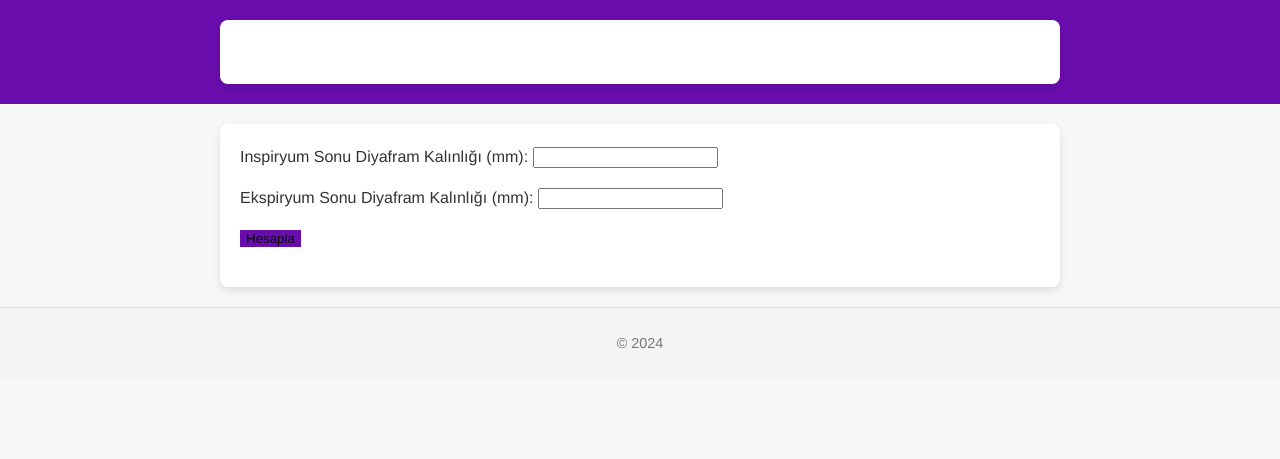
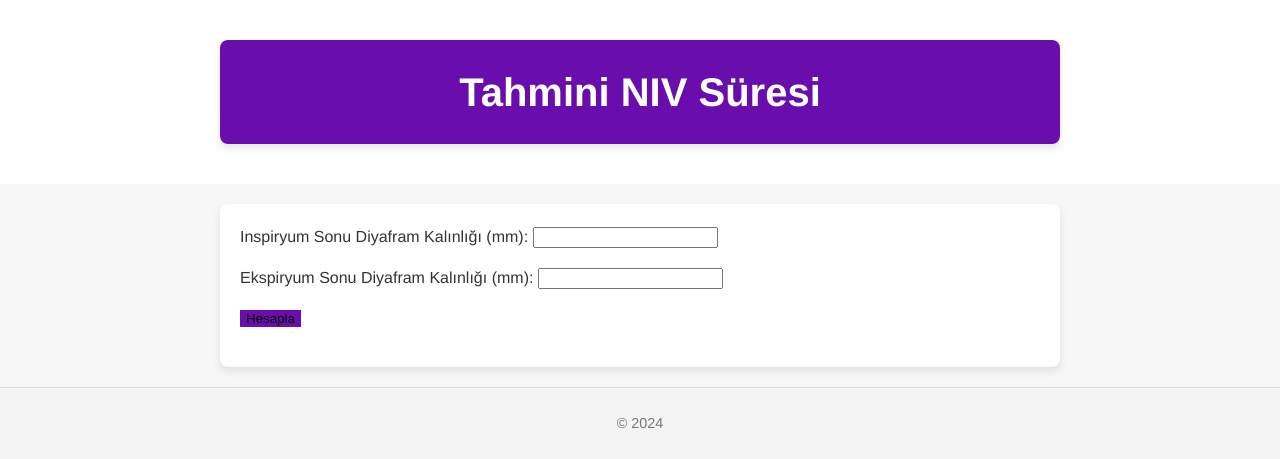
Before and after one commit to MuMSuZ/niv, a Flask app: page /nivsure in a window 1280 px wide. Shown: the top 459 px of the page. Run offline with Flask 3, Linux system fonts and the light colour scheme.

Commit message:
Update styles.css

```diff
--- a/static/styles.css
+++ b/static/styles.css
@@ -8,16 +8,16 @@ body {
 }
 
 header {
-    background-color: #6a0dad; /* Mor renk */
-    color: white;
+    background-color: white; /* Beyaz arka plan */
     padding: 20px 0;
     text-align: center;
 }
 
 header .container {
-    max-width: 800px;
-    margin: 0 auto;
-    padding: 0 20px;
+    background-color: #6a0dad; /* Mor arka plan */
+    color: white;
+    padding: 20px;
+    border-radius: 8px;
 }
 
 header h1 {
@@ -85,3 +85,11 @@ footer {
 .btn-primary:hover {
     background-color: #4b0082;
 }
+
+.result {
+    background-color: #f0f0f0;
+    border-radius: 8px;
+    padding: 15px;
+    margin-top: 15px;
+    box-shadow: 0 2px 4px rgba(0, 0, 0, 0.1);
+}
```
